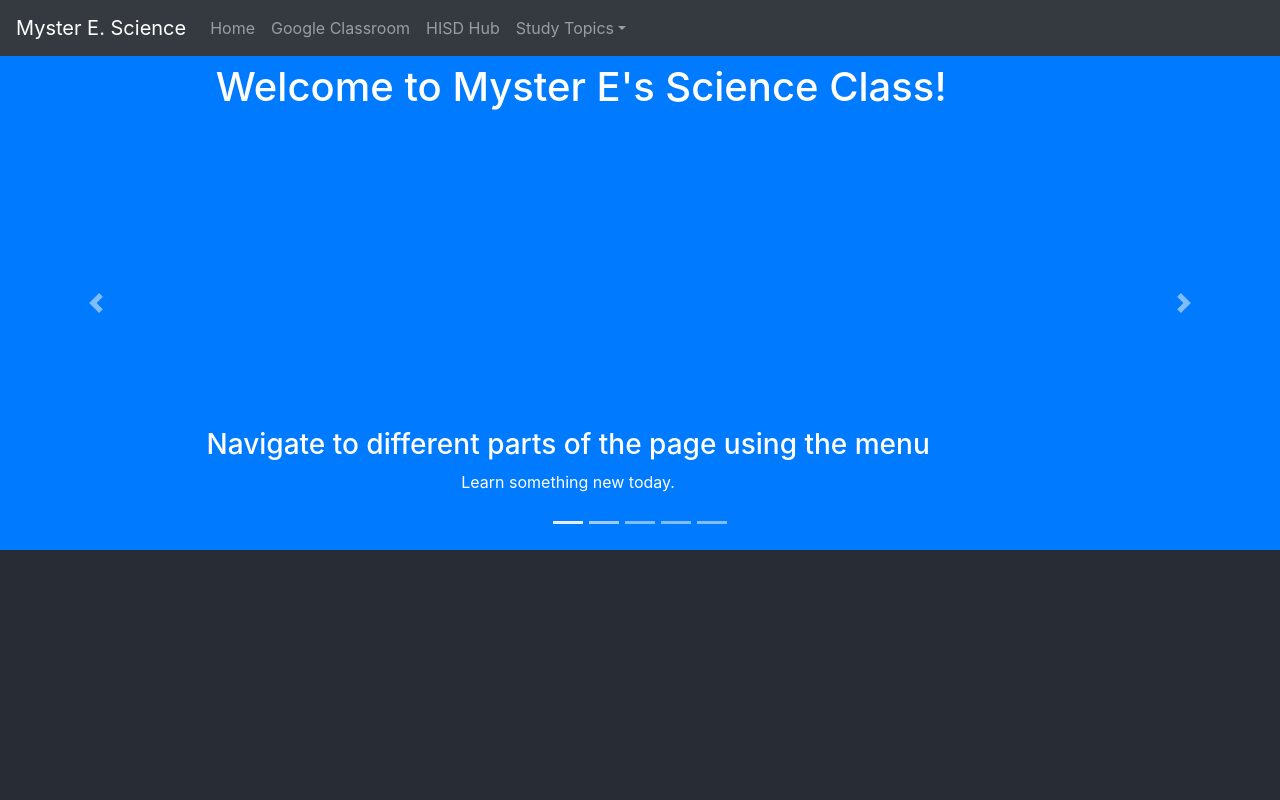
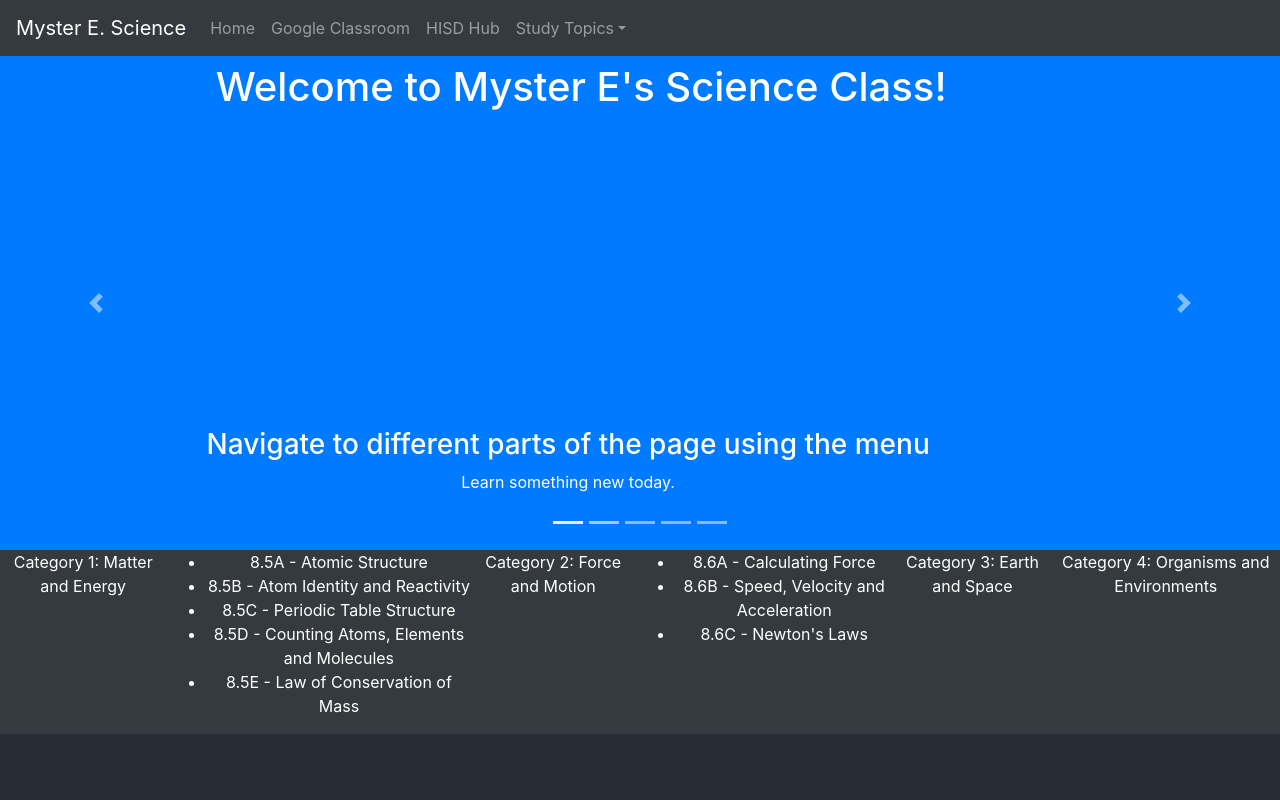
Before and after one commit to tjeve/react-myster-e-science, a React (Create React App) app: page / in a window 1280 px wide. Shown: the top 800 px of the page. Built offline with nearby package versions, Linux system fonts and the light colour scheme.

Commit message:
added list of topics for category 1 and 2

```diff
--- a/src/App.js
+++ b/src/App.js
@@ -2,12 +2,15 @@ import React from 'react';
 import './App.css';
 import MystereNav from './navbar';
 import SiteCarousel from './carousel'
+import Menu from './menu'
+import './content.css'
 
 function App() {
   return (
     <div className="App">
       <MystereNav/>
       <SiteCarousel/>
+      <Menu/>
       <header className="App-header">
         <p>
           Welcome to Myster E's Science Class!
--- /dev/null
+++ b/src/content.css
@@ -0,0 +1,17 @@
+.content {
+    display: flex;
+}
+
+.menu {
+    color: white;
+    background-color: #343a40;
+    display: flex;
+    flex-direction: flex-start;
+    flex: 1;
+}
+
+.main-content {
+    display: flex;
+    flex-direction: flex-start;
+    flex: 2;
+}
--- /dev/null
+++ b/src/content.js
@@ -0,0 +1,13 @@
+import React from 'react';
+import 'bootstrap/dist/css/bootstrap.min.css';
+import './content.css'
+
+class Menu extends React.Component {
+    render() {
+      return (
+        <div class='main-content'>Main Content will Go Here!</div>
+      )
+    }
+  }
+
+export default Menu;
--- /dev/null
+++ b/src/menu.js
@@ -0,0 +1,30 @@
+import React from 'react';
+import 'bootstrap/dist/css/bootstrap.min.css';
+import './content.css'
+
+class Menu extends React.Component {
+    render() {
+      return (
+        <div class='menu'>
+            <div>Category 1: Matter and Energy</div>
+                <ul>
+                    <li>8.5A - Atomic Structure</li>
+                    <li>8.5B - Atom Identity and Reactivity</li>
+                    <li>8.5C - Periodic Table Structure</li>
+                    <li>8.5D - Counting Atoms, Elements and Molecules</li>
+                    <li>8.5E - Law of Conservation of Mass</li>
+                </ul>
+            <div>Category 2: Force and Motion</div>
+                <ul>
+                    <li>8.6A - Calculating Force</li>
+                    <li>8.6B - Speed, Velocity and Acceleration</li>
+                    <li>8.6C - Newton's Laws</li>
+                </ul>
+            <div>Category 3: Earth and Space</div>
+            <div>Category 4: Organisms and Environments</div>
+        </div>
+      )
+    }
+  }
+
+export default Menu;
```
Also changed, not shown: src/index.css (line endings or trailing spaces).
